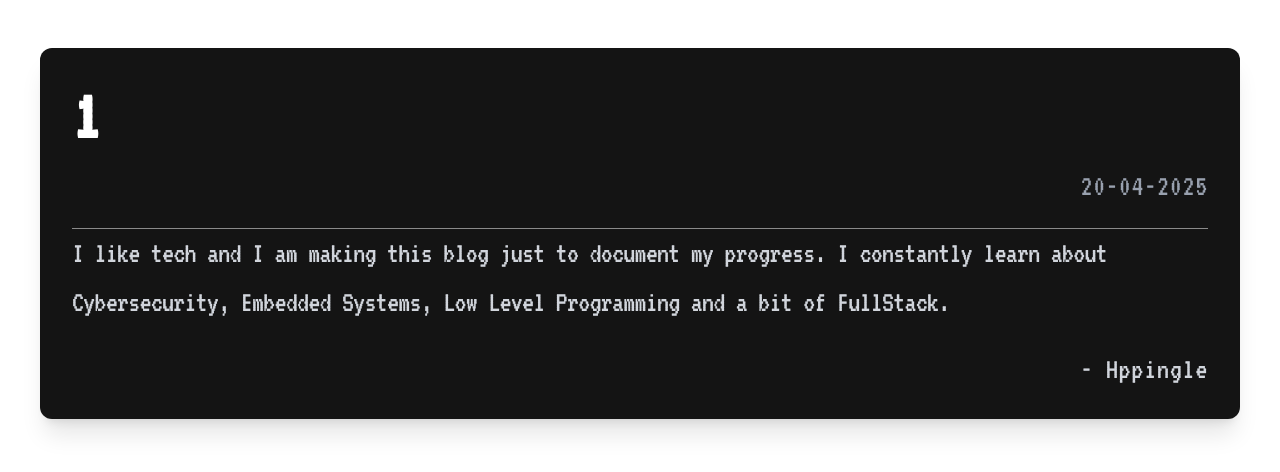
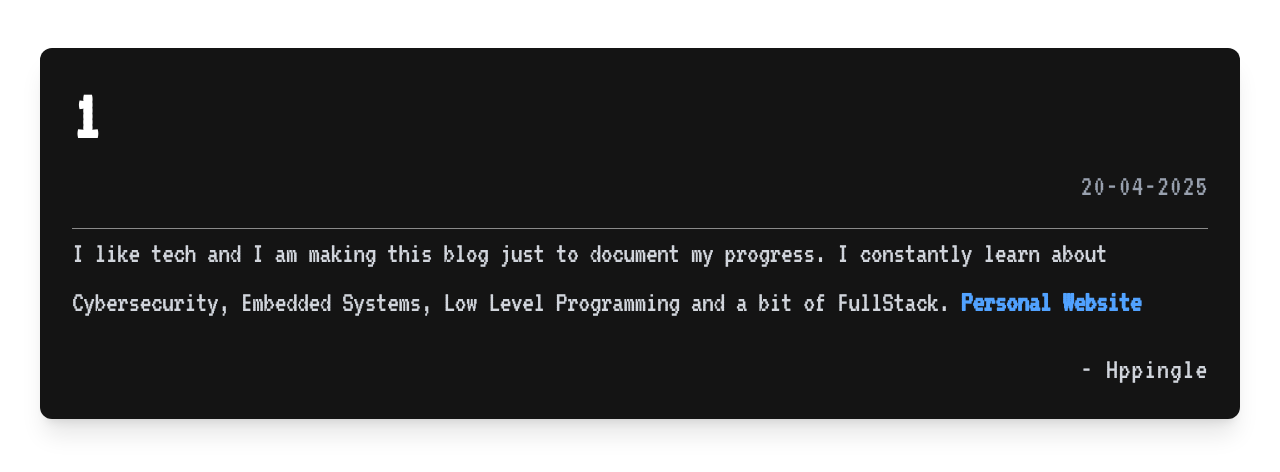
Before and after one commit to Blaeriz/blog, a SvelteKit app: page /blogs/1 in a window 1280 px wide. Shown: the top 472 px of the page. Built offline with nearby package versions, Linux system fonts and the light colour scheme.

Commit message:
added website plug to first blog. added the ability to render markdown

```diff
--- a/package.json
+++ b/package.json
@@ -17,6 +17,7 @@
 		"@sveltejs/adapter-auto": "^4.0.0",
 		"@sveltejs/kit": "^2.16.0",
 		"@sveltejs/vite-plugin-svelte": "^5.0.0",
+		"@tailwindcss/typography": "^0.5.16",
 		"prettier": "^3.4.2",
 		"prettier-plugin-svelte": "^3.3.3",
 		"svelte": "^5.0.0",
@@ -26,6 +27,7 @@
 	},
 	"dependencies": {
 		"@tailwindcss/vite": "^4.1.4",
+		"marked": "^15.0.11",
 		"tailwindcss": "^4.1.4"
 	}
 }
--- a/src/app.css
+++ b/src/app.css
@@ -1,6 +1,7 @@
 @import url('https://fonts.googleapis.com/css2?family=VT323&display=swap');
 
 @import 'tailwindcss';
+@plugin "@tailwindcss/typography";
 
 @theme {
 	--font-vt323: 'VT323', 'monospace';
--- a/src/lib/posts.json
+++ b/src/lib/posts.json
@@ -4,7 +4,7 @@
 		"slug": "1",
 		"topic": "Setting the tone.",
 		"date": "20-04-2025",
-		"content": "I like tech and I am making this blog just to document my progress. I constantly learn about Cybersecurity, Embedded Systems, Low Level Programming and a bit of FullStack.",
+		"content": "I like tech and I am making this blog just to document my progress. I constantly learn about Cybersecurity, Embedded Systems, Low Level Programming and a bit of FullStack. [Personal Website](https://hppingle.tech)",
 		"word_count": 28
 	}
 ]
--- a/src/routes/blogs/[slug]/+page.svelte
+++ b/src/routes/blogs/[slug]/+page.svelte
@@ -1,6 +1,9 @@
 <script lang="ts">
+	import { marked } from 'marked';
 	export let data;
 	const post = data.post;
+
+	const formattedContent = marked.parse(post.content);
 </script>
 
 <a href="/blogs" class="text-5xl pl-2 hover:text-blue-800 font-bold transition">&lt;---</a>
@@ -18,8 +21,10 @@
 	</div>
 
 	<!-- Excerpt -->
-	<p class="text-xl/8 md:text-3xl text-gray-300 mb-6 leading-relaxed tracking-tight">
-		{post.content}
-	</p>
+	<div
+		class="prose prose-invert prose-a:text-blue-400 hover:prose-a:text-blue-600 prose-a:font-semibold prose-a:no-underline hover:prose-a:underline transition-colors duration-200 max-w-none text-xl/8 md:text-3xl mb-6 leading-relaxed tracking-tight"
+	>
+		{@html formattedContent}
+	</div>
 	<p class="text-xl/8 md:text-3xl text-gray-300 mt-6 tracking-wide text-right">- Hppingle</p>
 </article>
```
Also changed, not shown: 1 other file (tests, documents, lock files or other folders).
